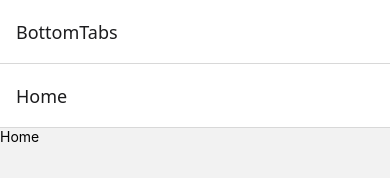
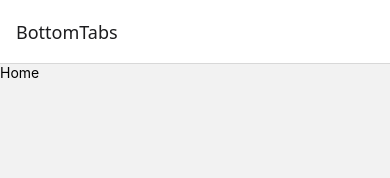
Before and after one commit to Vaibhav-kaushal-fricali/Expensio, a React Native app: screen /Home in a window 390 px wide. Shown: the top 178 px of the page. Built offline with nearby package versions, Linux system fonts and the light colour scheme.

Commit message:
cleaning up before making home screen

```diff
--- a/src/navigation/AppNavigator.js
+++ b/src/navigation/AppNavigator.js
@@ -9,7 +9,7 @@ const Tab = createBottomTabNavigator();
 const Stack = createNativeStackNavigator();
 function MyTabs() {
   return (
-    <Tab.Navigator>
+    <Tab.Navigator screenOptions={{headerShown: false}}>
       <Tab.Screen name="Home" component={Home} />
       <Tab.Screen name="Create" component={Create} />
       <Tab.Screen name="Insights" component={Insights} />
--- a/src/screen/Home.js
+++ b/src/screen/Home.js
@@ -1,10 +1,11 @@
-import { StyleSheet, Text, View } from "react-native";
+import { StyleSheet, Text, View, Button } from "react-native";
 import React from "react";
 
-const Home = () => {
+const Home = ({navigation}) => {
   return (
     <View>
       <Text>Home</Text>
+          {/* <Button onPress={()=> navigation.navigate("Profile")} title="Profile"/> */}
     </View>
   );
 };
```
